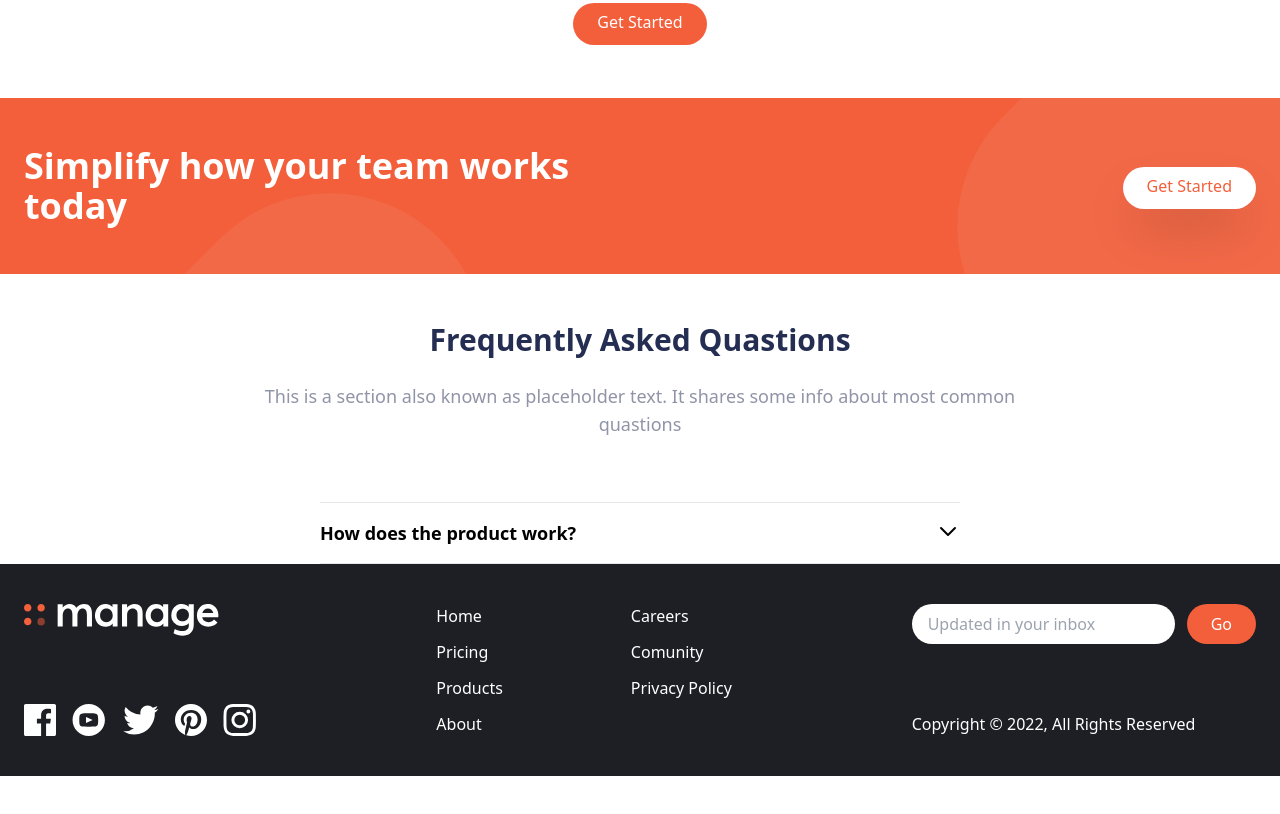
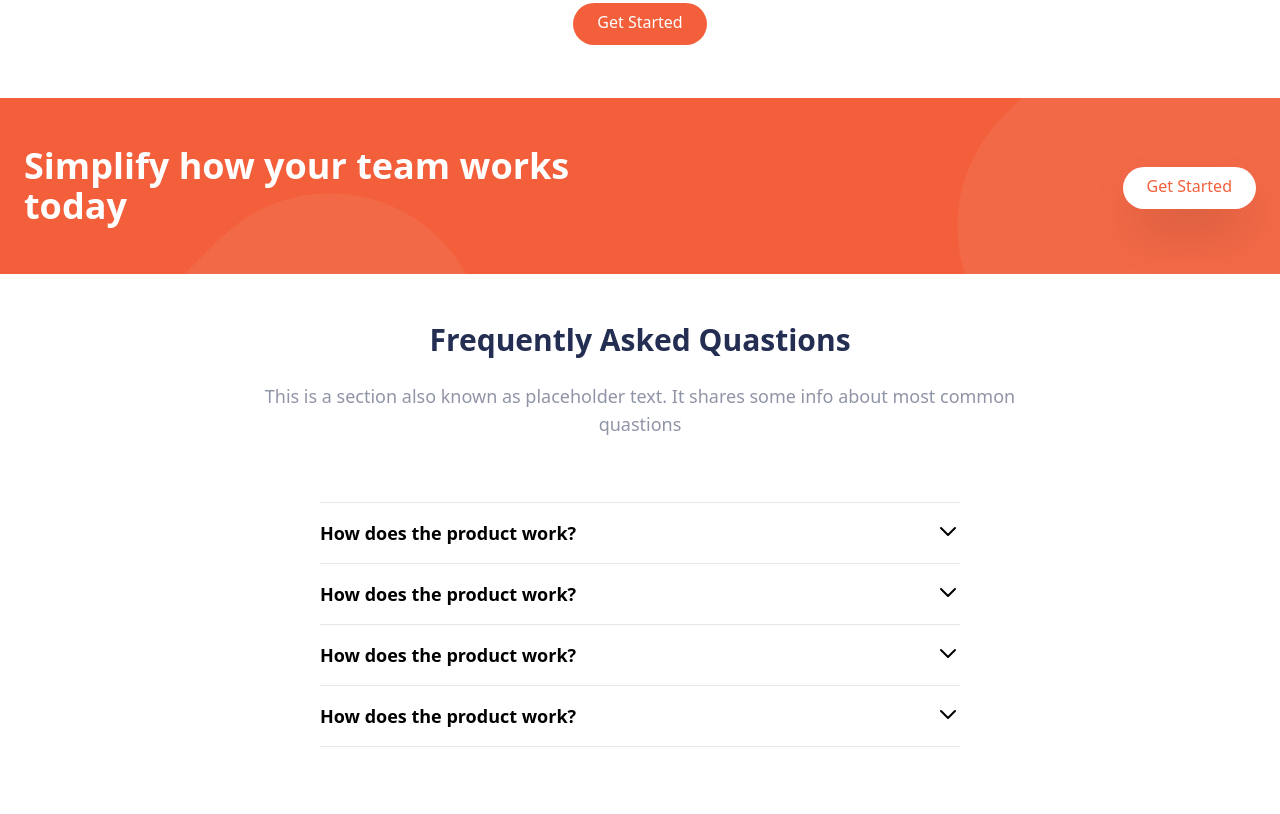
Before and after one commit to Igraharam/manageBoss, a website: page manage/src/index.html in a window 1280 px wide. Shown: the part 1671-2485 px from the top of the page. Drawn offline with Linux system fonts and the light colour scheme.

```diff
--- a/manage/src/index.html
+++ b/manage/src/index.html
@@ -51,10 +51,6 @@
 			</div>
 		</div>
 	</div>
-
-
-
-
 
 
 	<section id="hero">
@@ -287,6 +283,7 @@
 		</div>
 	</section>
 
+
 	<!-- Секция FAQ -->
 	<div id="faq" class="bg-white py-6 sm:py-8 lg:py-12">
 		<div class="max-w-screen-2xl px-4 md:px-8 mx-auto">
@@ -305,119 +302,131 @@
 			<!-- faq questions 1-4  -->
 			<div class="flex flex-col max-w-screen-sm border-t mx-auto">
 				<!-- сюда вставляем ответы  -->
-				<!-- question 1- start -->
+
+				<!-- question - 1  -->
 				<div class="border-b">
 					<details>
-						<summary
-							class="flex justify-between text-black hover:text-darkGrayishBlue active:text-darkGrayishBlue cursor-pointer gap-2 py-4">
-							<span class="md:text-lg font-semibold transition duration-100">How does the product
-								work?</span>
-
-							<!-- стрелочка SVG  -->
-							<span class="">
-								<svg xmlns="http://www.w3.org/2000/svg" class="w-6 h-6" viewBox="0 0 24 24"
+						<summary class="flex justify-between text-black hover:text-darkGrayishBlue
+			active:text-darkGrayishBlue cursor-pointer gap-2 py-4">
+							<span class="md:text-lg font-semibold transition duration-100"> How does the product
+								work?
+							</span>
+							<!-- стрелочка  SVG -->
+							<span>
+								<svg xmlns="http://www.w3.org/2000/svg" class="h-6 w-6" viewBox="0 0 24 24"
 									stroke="currentColor" fill="none">
-
 									<path stroke-linecap="round" stroke-linejoin="round" stroke-width="2"
 										d="M19 9l-7 7-7-7" />
 								</svg>
 							</span>
 
 						</summary>
+						<p class="text-gray-700 mb-4">
+							Здесь ответ на первый вопрос: "How does the product wprk?" Рассказываем, что наш продукт
+							поимогает с минимальными усилиями следить за процессом разработки ПО нашей команды.
+							Кроме этого можно указать на самые часто используемые фугнкции, описать каким образом можно
+							добраться по навигации сайта к инструментам, помогающим следить за разработкой сайтов,
+							ботов, веб платформ и порталов.
+						</p>
 
-						<p class=" text-gray-700 mb-4">
-							This is a section of some simple filler text, also
-							known as placeholder text. It shares some
-							characteristics of a real written text but is random
-							or otherwise generated. It may be used to display a
-							sample of fonts or generate text for testing.
+					</details>
+				</div>
+
+				<!-- question - 1  -->
+				<div class="border-b">
+					<details>
+						<summary class="flex justify-between text-black hover:text-darkGrayishBlue
+				active:text-darkGrayishBlue cursor-pointer gap-2 py-4">
+							<span class="md:text-lg font-semibold transition duration-100"> How does the product
+								work?
+							</span>
+							<!-- стрелочка  SVG -->
+							<span>
+								<svg xmlns="http://www.w3.org/2000/svg" class="h-6 w-6" viewBox="0 0 24 24"
+									stroke="currentColor" fill="none">
+									<path stroke-linecap="round" stroke-linejoin="round" stroke-width="2"
+										d="M19 9l-7 7-7-7" />
+								</svg>
+							</span>
+
+						</summary>
+						<p class="text-gray-700 mb-4">
+							Здесь ответ на первый вопрос: "How does the product wprk?" Рассказываем, что наш продукт
+							поимогает с минимальными усилиями следить за процессом разработки ПО нашей команды.
+							Кроме этого можно указать на самые часто используемые фугнкции, описать каким образом можно
+							добраться по навигации сайта к инструментам, помогающим следить за разработкой сайтов,
+							ботов, веб платформ и порталов.
 						</p>
+
 					</details>
-				</div><!-- question 1 -->
+				</div>
 
-			</div>
-		</div> <!--faq 1-4 -->
+				<!-- question - 1  -->
+				<div class="border-b">
+					<details>
+						<summary class="flex justify-between text-black hover:text-darkGrayishBlue
+			active:text-darkGrayishBlue cursor-pointer gap-2 py-4">
+							<span class="md:text-lg font-semibold transition duration-100"> How does the product
+								work?
+							</span>
+							<!-- стрелочка  SVG -->
+							<span>
+								<svg xmlns="http://www.w3.org/2000/svg" class="h-6 w-6" viewBox="0 0 24 24"
+									stroke="currentColor" fill="none">
+									<path stroke-linecap="round" stroke-linejoin="round" stroke-width="2"
+										d="M19 9l-7 7-7-7" />
+								</svg>
+							</span>
+
+						</summary>
+						<p class="text-gray-700 mb-4">
+							Здесь ответ на первый вопрос: "How does the product wprk?" Рассказываем, что наш продукт
+							поимогает с минимальными усилиями следить за процессом разработки ПО нашей команды.
+							Кроме этого можно указать на самые часто используемые фугнкции, описать каким образом можно
+							добраться по навигации сайта к инструментам, помогающим следить за разработкой сайтов,
+							ботов, веб платформ и порталов.
+						</p>
+
+					</details>
+				</div>
+
+				<!-- question - 1  -->
+				<div class="border-b">
+					<details>
+						<summary class="flex justify-between text-black hover:text-darkGrayishBlue
+				active:text-darkGrayishBlue cursor-pointer gap-2 py-4">
+							<span class="md:text-lg font-semibold transition duration-100"> How does the product
+								work?
+							</span>
+							<!-- стрелочка  SVG -->
+							<span>
+								<svg xmlns="http://www.w3.org/2000/svg" class="h-6 w-6" viewBox="0 0 24 24"
+									stroke="currentColor" fill="none">
+									<path stroke-linecap="round" stroke-linejoin="round" stroke-width="2"
+										d="M19 9l-7 7-7-7" />
+								</svg>
+							</span>
+
+						</summary>
+						<p class="text-gray-700 mb-4">
+							Здесь ответ на первый вопрос: "How does the product wprk?" Рассказываем, что наш продукт
+							поимогает с минимальными усилиями следить за процессом разработки ПО нашей команды.
+							Кроме этого можно указать на самые часто используемые фугнкции, описать каким образом можно
+							добраться по навигации сайта к инструментам, помогающим следить за разработкой сайтов,
+							ботов, веб платформ и порталов.
+						</p>
+
+					</details>
+				</div>
 
 
 
-		<footer class="bg-veryDarkBlue ">
-			<!-- flex container  -->
-			<div
-				class="container flex flex-col-reverse md:flex-row justify-between px-6 py-10 mx-auto space-y-8 md:space-y-0">
-				<!-- Logo links container  -->
-				<div
-					class="flex flex-col-reverse items-center justify-between space-y-12 md:flex-col md:space-y-0 md:items-start">
-					<!-- copyright -->
-					<div class="mx-auto my-6 text-center text-white md:hidden">
-						Copyright &copy; 2023, All Rights Reserved
-					</div>
-					<!-- Logo  -->
-					<div class="">
-						<img src="img/logo-white.svg" class="h-8" />
-					</div>
-					<!-- Social links  -->
-					<div class="flex justify-center space-x-4">
-						<!-- Link fb  -->
-						<a href="#">
-							<img src="img/icon-facebook.svg" class="h-8" />
-						</a>
-						<!-- Link youtube  -->
-						<a href="#">
-							<img src="img/icon-youtube.svg" class="h-8" />
-						</a>
-						<!-- Link twit  -->
-						<a href="#">
-							<img src="img/icon-twitter.svg" class="h-8" />
-						</a>
-						<!-- Link pinterest  -->
-						<a href="#">
-							<img src="img/icon-pinterest.svg" class="h-8" />
-						</a>
-						<!-- Link insta  -->
-						<a href="#">
-							<img src="img/icon-instagram.svg" class="h-8" />
-						</a>
-					</div>
-				</div>
-
-				<!-- List container  -->
-				<div class="flex justify-around space-x-32">
-					<div class="flex flex-col space-y-3 text-white">
-						<a href="#" class="hover:text-brightRed">Home</a>
-						<a href="#" class="hover:text-brightRed">Pricing</a>
-						<a href="#" class="hover:text-brightRed">Products</a>
-						<a href="#" class="hover:text-brightRed">About</a>
-					</div>
-					<div class="flex flex-col space-y-3 text-white">
-						<a href="#" class="hover:text-brightRed">Careers</a>
-						<a href="#" class="hover:text-brightRed">Comunity</a>
-						<a href="#" class="hover:text-brightRed">Privacy Policy</a>
-					</div>
-				</div>
-				<!-- Input container  -->
-				<!-- Input Container -->
-				<div class="flex flex-col justify-between">
-					<form>
-						<div class="flex space-x-3">
-							<input type="text" class="flex-1 px-4 rounded-full focus:outline-none"
-								placeholder="Updated in your inbox" />
-							<button
-								class="px-6 py-2 text-white rounded-full bg-brightRed hover:bg-brightRedLight focus:outline-none">
-								Go
-							</button>
-						</div>
-					</form>
-					<div class="hidden text-white md:block">
-						Copyright &copy; 2022, All Rights Reserved
-					</div>
-				</div>
-			</div>
-		</footer>
+			</div> <!-- q1-4-->
+		</div>
+	</div> <!--faq 1-4 -->
 
 
-		<script src="script.js"></script>
+	<script src="script.js"></script>
 </body>
 
 </html>
-
-<!-- npx tailwindcss -i ./src/input.css -o ./dist/output.css --watch -->
```
